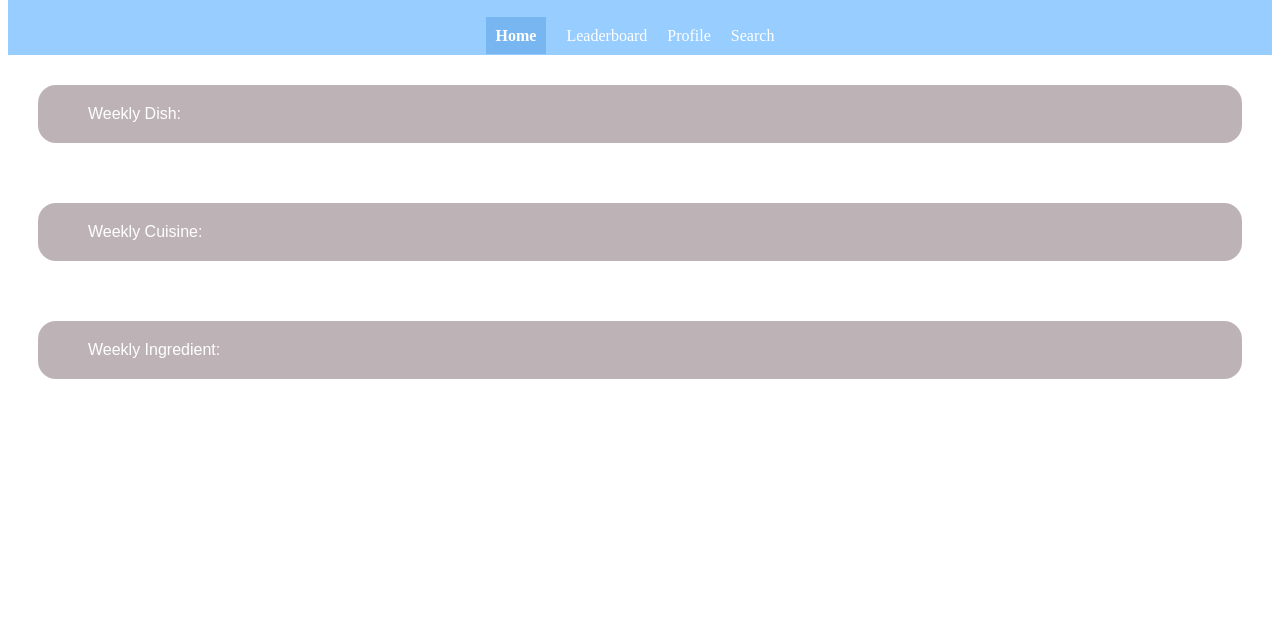
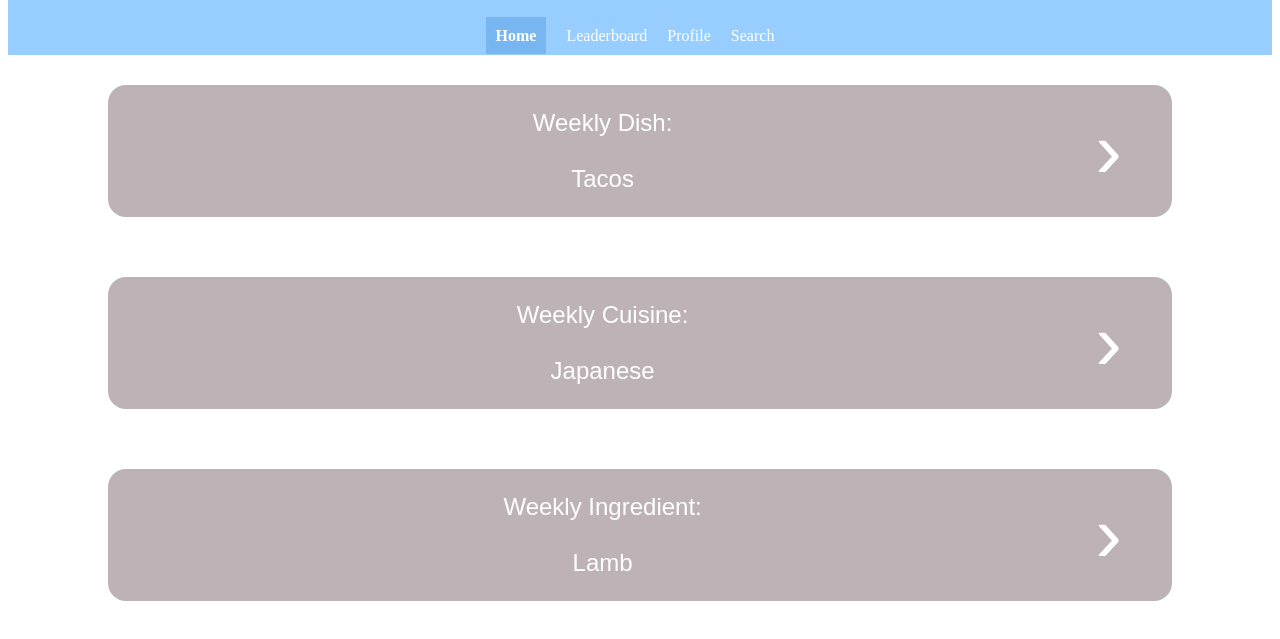
Before and after one commit to amorgan822/MealMuse, a plain HTML site: page index.html in a window 1280 px wide. Shown: the part 79-718 px from the top of the page. Drawn offline with Linux system fonts and the light colour scheme.

Commit message:
finish button style home page

```diff
--- a/index.html
+++ b/index.html
@@ -19,9 +19,24 @@
             </nav>
         </header>
         <div class="button-div">
-            <button type="button" class="generic-button">Weekly Dish:</button>
-            <button type="button" class="generic-button">Weekly Cuisine:</button>
-            <button type="button" class="generic-button">Weekly Ingredient:</button>
+            <button type="button" class="generic-button">
+                <span class="button-text">
+                Weekly Dish:<br /><br />
+                Tacos
+              </span>
+              <span class="arrow">&#8250;</span></button>
+            <button type="button" class="generic-button">
+                <span class="button-text">
+                Weekly Cuisine:<br /><br />
+                Japanese
+              </span>
+              <span class="arrow">&#8250;</span></button>
+            <button type="button" class="generic-button">
+                <span class="button-text">
+                    Weekly Ingredient:<br /><br />
+                    Lamb
+                </span>
+                <span class="arrow">&#8250;</span></button>
         </div>
 
         <!-- <canvas id="myCanvas" width="200" height="800" style="border:1px solid #000000;"></canvas> -->
--- a/styles.css
+++ b/styles.css
@@ -80,15 +80,17 @@ nav ul li a {
 }
 
 .generic-button {
+    display: inline-flex;
+    align-items: center;
     color: white;
     background-color: #BDB3B6;
-    text-align: left;
     padding: 20px 50px;
-    margin: 30px;
+    margin: 30 100px;
     font-size: 16px;
     border: none;
     border-radius: 18px;
     cursor: pointer;
+    font-size: 1.5rem;
 }
 
 .generic-button:hover {
@@ -99,3 +101,12 @@ nav ul li a {
     display: flex;
     flex-direction: column;
 }
+
+.button-text {
+    flex-grow: 1;
+}
+
+.arrow {
+    margin-left: 5%;
+    font-size: 5.0rem;
+}
```
